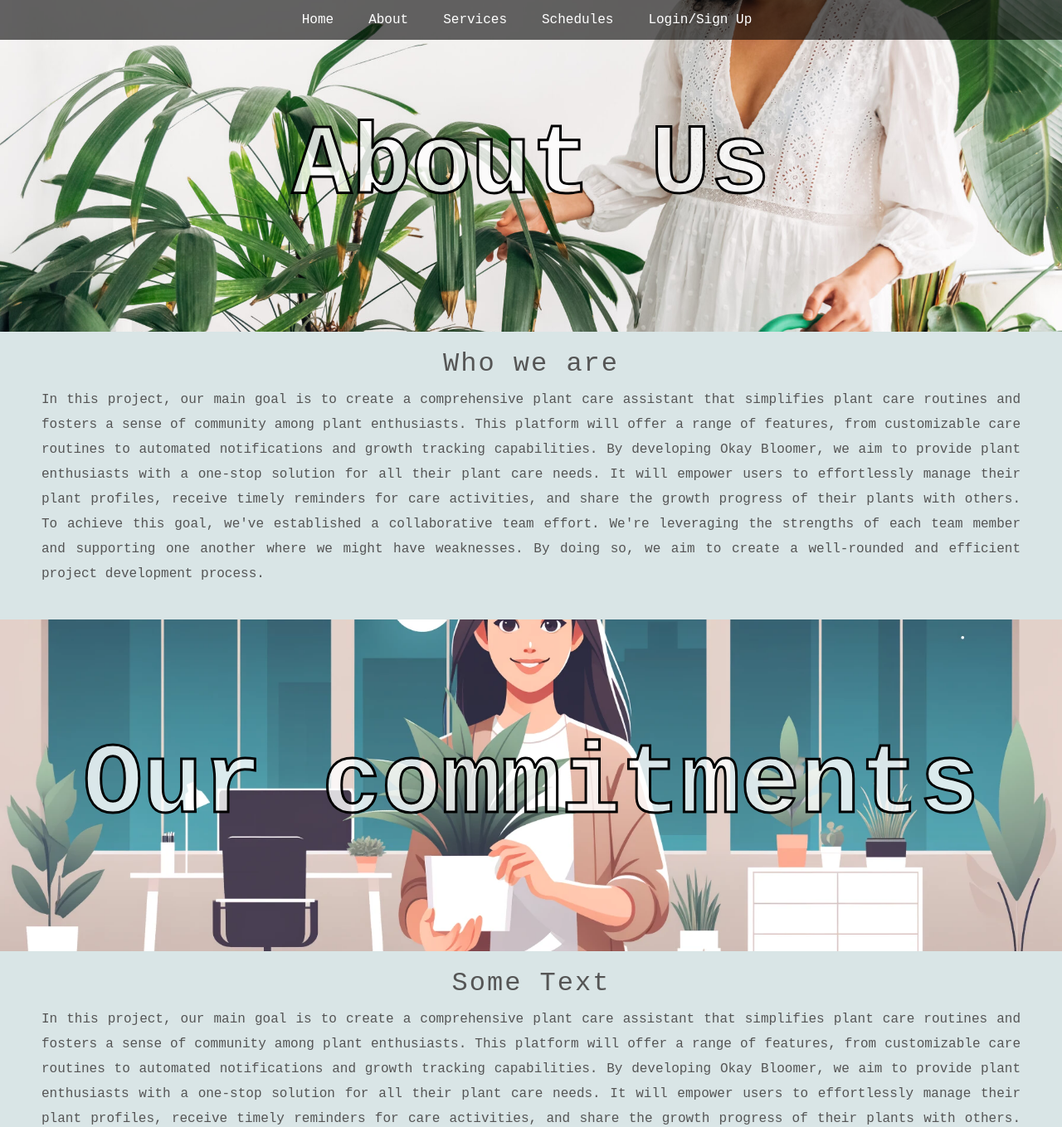
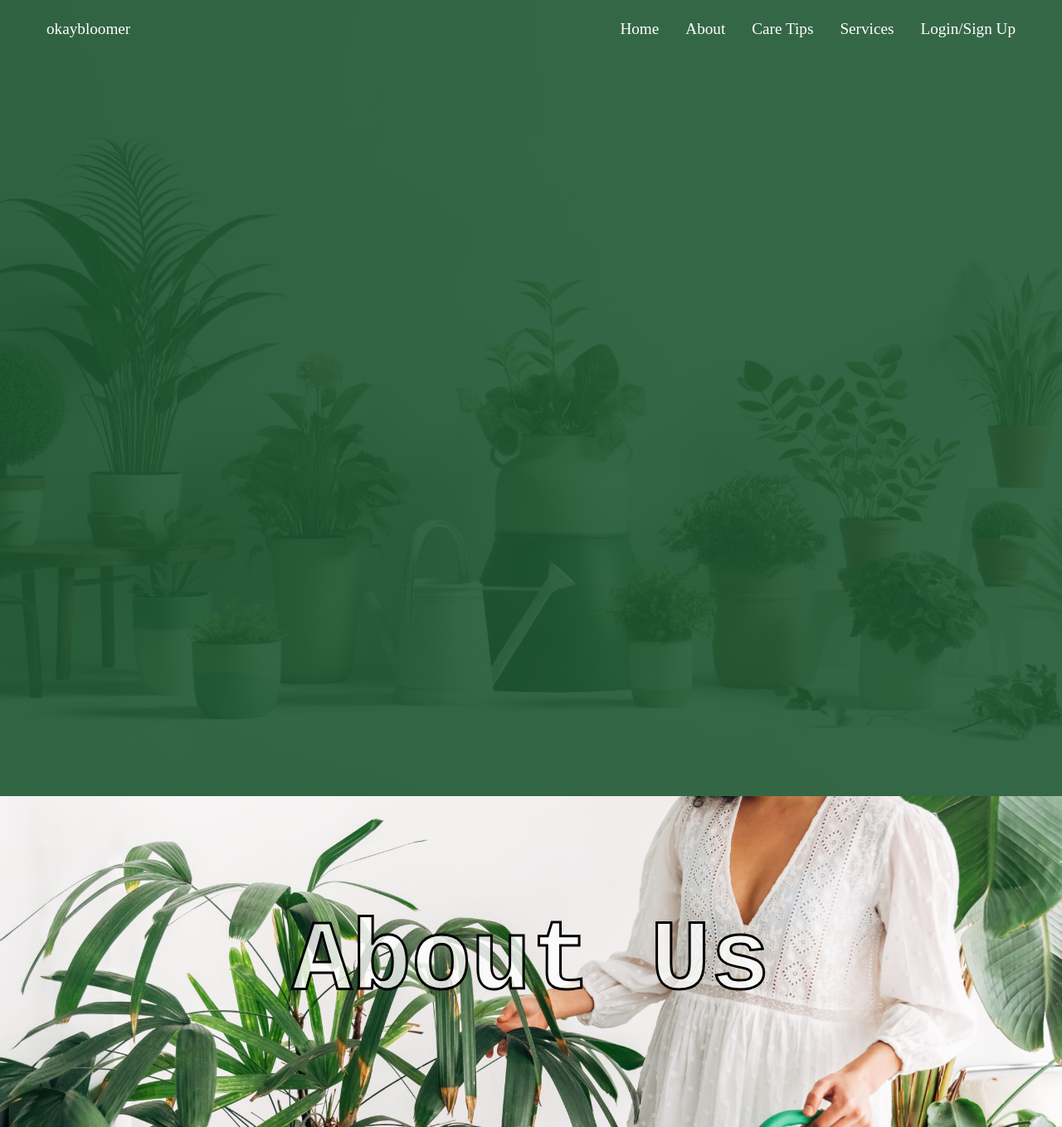
Before and after one commit to turbomoisty/okay_Bloomer, a Python web app: template OB/templates/about_us.html in a window 1280 px wide. Shown: the top 1359 px of the page at 83% size. Run offline with Jinja, Linux system fonts and the light colour scheme; the template is opened without the code that fills it, so the values that code supplies are empty.

Commit message:
added redone about us page

```diff
--- a/OB/static/about_us.css
+++ b/OB/static/about_us.css
@@ -11,17 +11,68 @@
     font-family: 'Courier New', sans-serif;
 }
 
+header {
+    width: 100%;
+    background: url("https://raw.githubusercontent.com/turbomoisty/okay_Bloomer/8e31ce19f4045a22fc3853f4a3819d390bf362d0/OB/images/obhomepage3.jpeg") no-repeat center top;
+    background-size: cover;
+    text-align: center;
+    display: flex;
+    flex-direction: column;
+    justify-content: center;
+    color: white;
+    position: relative;
+    z-index: 1;
+    overflow: hidden;
+    height: 100vh; /* Adjust height as needed */
+}
+
+header::before {
+   content: '';
+   position: absolute;
+   top: 0;
+   left: 0;
+   width: 100%;
+   height: 100%;
+   background-color: rgba(29, 86, 49, 0.89);  /* Adjust the color and transparency here */
+   z-index: 1; /* Ensure the overlay is above the background image but below the content */
+   pointer-events: none; /* Prevent overlay from interfering with interactions */
+}
+
+.header-text {
+    position: relative;
+    margin: auto;
+    text-align: center;
+    color: white;
+    z-index: 2;
+    width: 80%;
+    padding-top: 20px;
+}
+
+.header-text h1 {
+    font-size: 6vw; /* Adjust to be responsive */
+    font-family: 'Canela-Regular', serif;
+    margin: 0;
+}
+
+.header-text p {
+    font-size: 2vw; /* Adjust to be responsive */
+    font-family: 'Canela-Regular', serif;
+    margin-top: 20px;
+}
+
 nav {
-    background-color: rgba(0, 0, 0, 0.6);
+    box-sizing: border-box;
+    background-color: transparent;
     overflow: hidden;
     position: fixed;
     top: 0;
     width: 100%;
     z-index: 1000;
     display: flex;
-    justify-content: center;
+    justify-content: space-between;
     align-items: center;
-    padding:1px 20px;
+    padding: 2px 40px;
+    transition: background-color 0.5s ease-in-out;
 }
 
 nav ul {
@@ -29,33 +80,37 @@
     margin: 0;
     padding: 0;
     display: flex;
-    width: 100%
-    justify-content: center;
-    align-items:center;
+    align-items: center;
+    flex-wrap: wrap;
+}
+
+nav ul.nav-left {
+    justify-content: flex-start;
+    flex-grow: 1;
+}
+
+nav ul.nav-right {
+    justify-content: flex-end;
+    flex-grow: 1;
 }
 
 nav ul li {
-    display: inline;
-    margin-right: 10px;
+    display: flex;
+    align-items: center;
 }
 
 nav ul li a {
     display: inline-block;
-    color: white;
+    color: rgba(255, 255, 255, 1);
     text-align: center;
     padding: 14px 16px;
     text-decoration: none;
-}
-
-nav ul li a:hover {
-    background-color: #ddd;
-    color: black;}
-
-
- nav ul li.user-info{
-    float: right;
-    color: #f0f48f;
-    margin-right:10px;
+    transition: all 0.3s ease;
+    font-family: Nib, serif;
+    font-weight: 400;
+    line-height: 2;
+    font-size: 1.5vw; /* Adjust to be responsive */
+    position: relative;
 }
 
 h1 {
--- /dev/null
+++ b/OB/static/about_us.js
@@ -0,0 +1,33 @@
+document.addEventListener('DOMContentLoaded', function() {
+  // Function to dynamically set the height of the header
+  const header = document.querySelector("header");
+  const bgImage = new Image();
+  bgImage.src = "/static/images/obhomepage3.jpg"; // Adjust the path if necessary
+
+  bgImage.onload = function() {
+      const aspectRatio = bgImage.height / bgImage.width;
+      const headerWidth = header.offsetWidth;
+      const headerHeight = headerWidth * aspectRatio;
+      header.style.height = `${headerHeight}px`;
+  };
+
+  // Function to expand or collapse information sections
+  const infoBlocks = document.querySelectorAll('.info-block');
+
+  infoBlocks.forEach(block => {
+      block.addEventListener('click', () => {
+          const content = block.querySelector('p');
+          content.style.display = content.style.display === 'none' ? 'block' : 'none';
+      });
+  });
+
+  // Function to add background color to nav on scroll
+  const navbar = document.querySelector('nav');
+  window.addEventListener('scroll', function() {
+      if (window.scrollY > 50) { // Adjust this value as needed
+          navbar.classList.add('scrolled');
+      } else {
+          navbar.classList.remove('scrolled');
+      }
+  });
+});
--- a/OB/templates/about_us.html
+++ b/OB/templates/about_us.html
@@ -10,17 +10,19 @@
 <body>
     <header>
         <nav>
-            <ul>
-                <li><a href="{{ url_for('views.main_page') }}">Home</a></li>
-                <li><a href="{{ url_for('views.about_us') }}">About</a></li>
-                <li><a href="{{ url_for('views.under_construction') }}">Services</a></li>
-                {% if current_user.is_authenticated %}
-                    <li><a href="{{ url_for('views.watering_schedules')}}">Schedules</a></li>
-                    <li style="color:#85FF00;">Hello {{ current_user.userName }}! </li>
-                    <li class="logout"><a href="{{url_for('auth.logout') }}">Logout</a></li>
+            <ul class="nav-left">
+                <li class="nav-name"><a class="no-underline no-color-change special-font" href="{{url_for('views.main_page')}}" data-text="okayBloomerNavName">okaybloomer</a></li>
+            </ul>
+            <ul class="nav-right">
+                <li><a href="#home" data-text="Home">Home</a></li>
+                <li><a href="{{url_for('views.about_us')}}" data-text="About">About</a></li>
+                <li><a href="" data-text="Care Tips">Care Tips</a></li>
+                <li><a href="" data-text="Services">Services</a></li>
+                {% if session.get('logged_in') %}
+                    <li class="user-info">Hello {{ session.get('bloomerUser') }}!</li>
+                    <li><a href="{{ url_for('auth.logout') }}" data-text="Logout">Logout</a></li>
                 {% else %}
-                    <li><a href="{{url_for('views.rewards') }} ">Schedules</a></li>
-                    <li class="right"><a href="{{ url_for('auth.login_page') }}">Login/Sign Up</a></li>
+                    <li><a href="{{url_for('auth.login_page')}}" data-text="Login/Sign Up">Login/Sign Up</a></li>
                 {% endif %}
             </ul>
         </nav>
@@ -62,4 +64,5 @@
     </section>
 
 </body>
+    <script src="{{ url_for('static', filename='about_us.js')}}"></script>
 </html>
--- a/OB/templates/main_page.html
+++ b/OB/templates/main_page.html
@@ -84,7 +84,7 @@
      <footer>
         <div class="footer-content">
             <div class="footer-logo">
-                <img src="https://raw.githubusercontent.com/turbomoisty/okay_Bloomer/8e31ce19f4045a22fc3853f4a3819d390bf362d0/OB/images/footerlog1.png" alt="Okay Bloomer Logo">
+    <img src="https://raw.githubusercontent.com/turbomoisty/okay_Bloomer/da5293beb22b7deb984576da2ba6d66eb59f8c23/OB/images/footerlog1.png">
             </div>
             <div class="footer-links">
                 <div class="footer-column">
```
Also changed, not shown: OB/static/main_page.css (+35 -27 lines).
